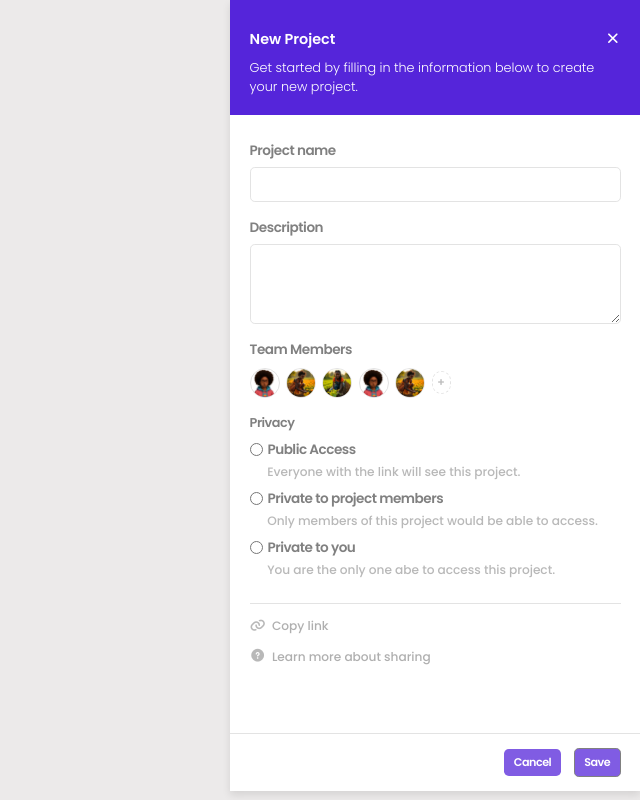
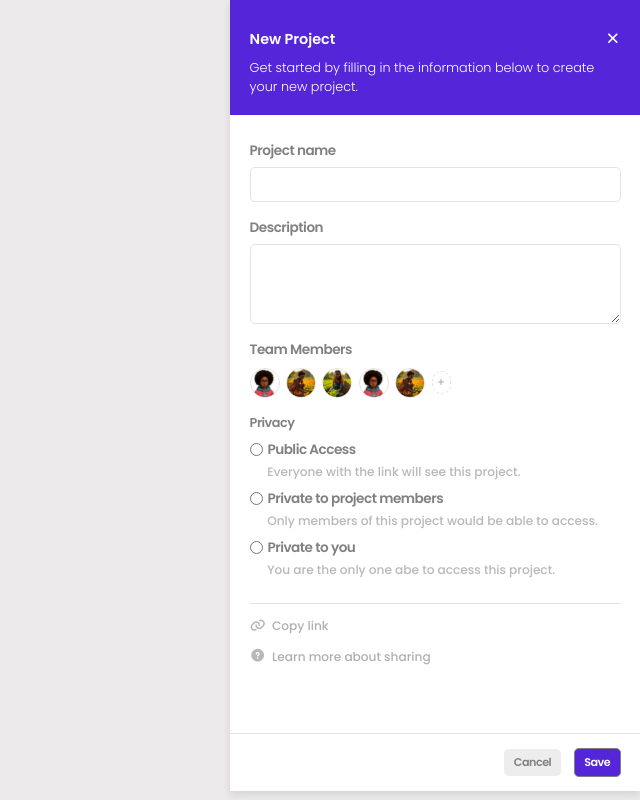
Before and after one commit to Engr-Haven/TailwindCSS-Drawer, a plain HTML site: page index.html in a window 1280 px wide. In both pictures the pointer is over the button "Cancel". Shown: the whole page, without its empty margins (640-1280 px from the left). Drawn offline with Linux system fonts and the light colour scheme.

Commit message:
btns edited

```diff
--- a/style.css
+++ b/style.css
@@ -372,13 +372,14 @@ form {
     font-size: 0.7rem;
     font-weight: 600;
     letter-spacing: -0.031rem;
+    cursor: pointer;
 }
 
 .cancel-btn:hover {
     border: none;
     outline: none;
-    color: hsl(0, 0%, 100%);
-    background-color: hsla(256, 71%, 50%, 0.744);
+    /* color: hsl(0, 0%, 100%); */
+    background-color: hsl(0, 0%, 93%);
 }
 
 .save-btn {
@@ -388,13 +389,14 @@ form {
     border: 1px solid hsl(0, 0%, 50%);
     border-radius: 0.3rem;
     padding: 0.3rem 0.6rem;
-    background-color: hsla(256, 71%, 50%, 0.744);
+    background-color: hsl(256, 71%, 50%);
     color: hsl(0, 0%, 100%);
     font-size: 0.7rem;
     font-weight: 600;
     letter-spacing: -0.031rem;
+    cursor: pointer;
 }
 
 .save-btn:hover {
-    background-color: hsla(256, 76%, 43%, 0.744);
+    background-color: hsla(256, 76%, 43%, 0.858);
 }
```
